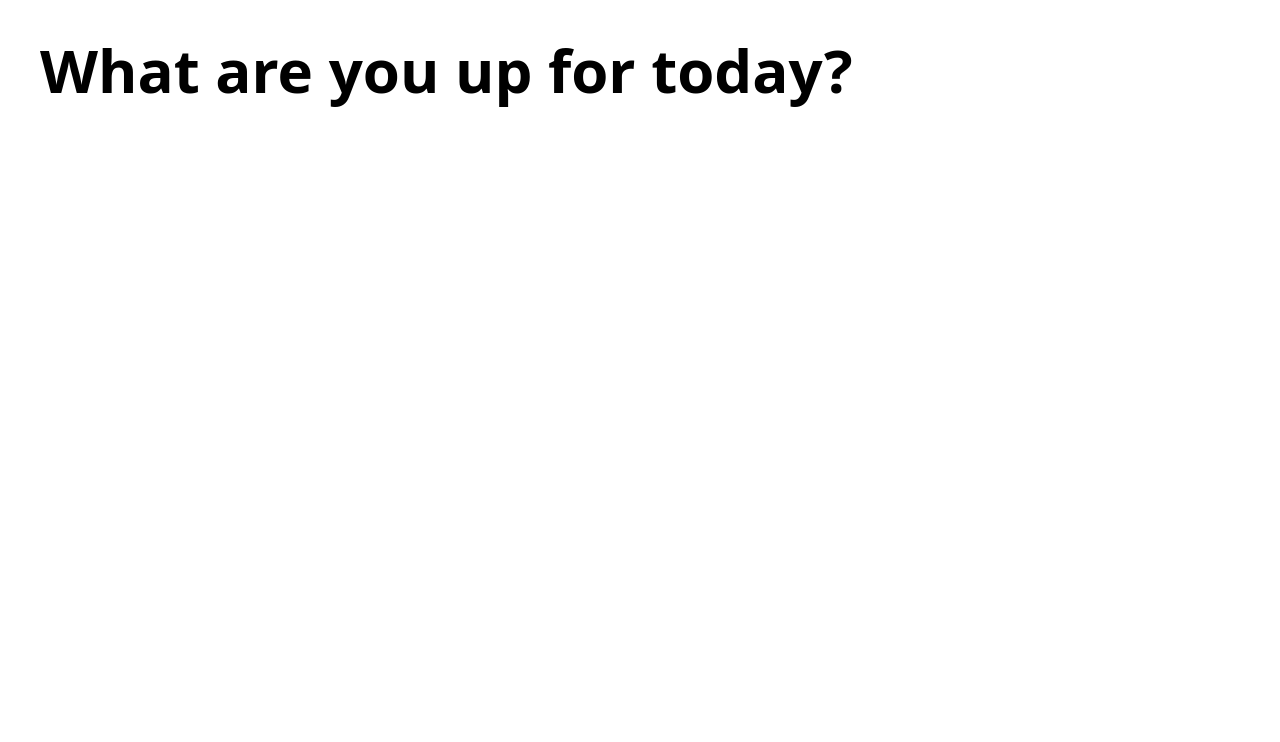
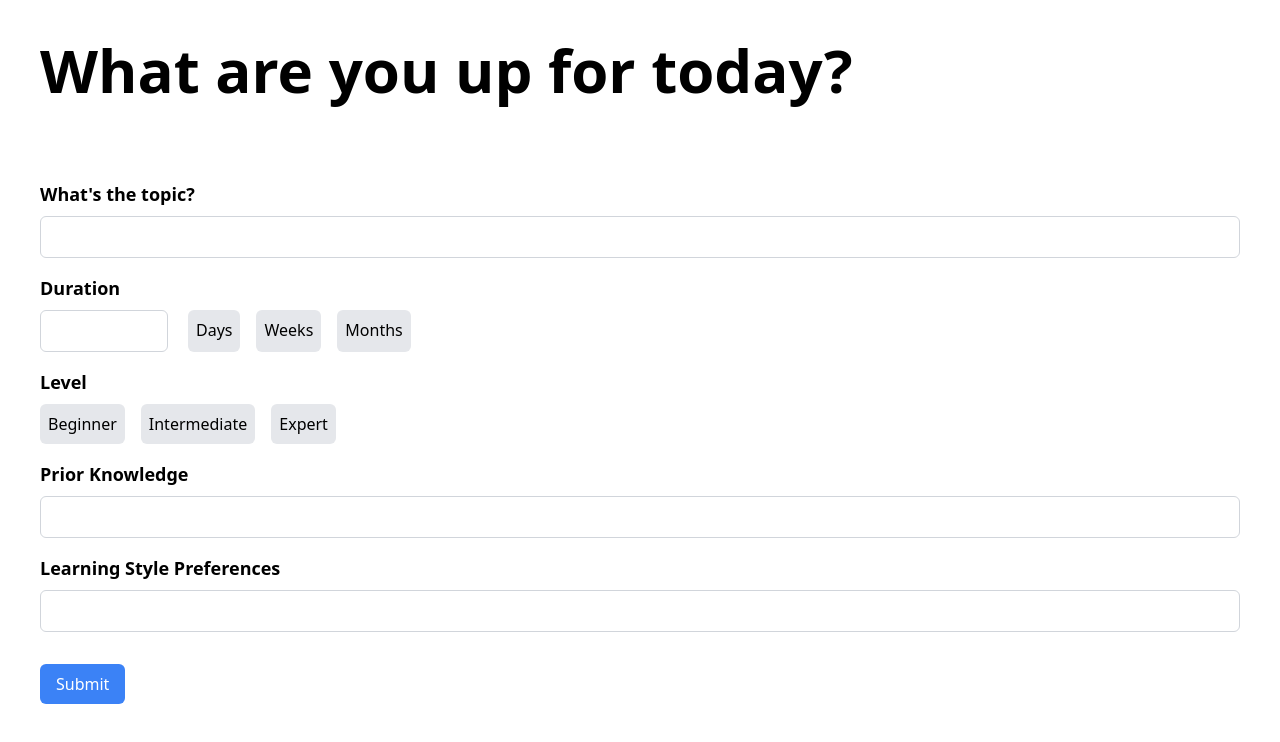
Before and after one commit to SaanviKumar13/Compass, a Next.js app in the folder client/: page /getstarted/learn in a window 1280 px wide. Shown: the top 742 px of the page. Built offline with nearby package versions, Linux system fonts and the light colour scheme.

Commit message:
feat: add learn page

```diff
--- a/client/components/Card.tsx
+++ b/client/components/Card.tsx
@@ -1,12 +1,14 @@
+import Link from 'next/link';
 import { ReactElement } from 'react';
 
 interface CardProps {
   icon: ReactElement;
   title: string;
   description: string;
+  href: string;
 }
 
-export function Card({ icon, title, description }: CardProps) {
+export function Card({ icon, title, description, href }: CardProps) {
   return (
     <div className="mt-6 w-96 bg-gray-500 p-10 rounded-3xl">
       <div>
@@ -15,8 +17,7 @@ export function Card({ icon, title, description }: CardProps) {
         <h1>{description}</h1>
       </div>
       <div className="pt-0">
-        <a href="#" className="inline-block">
-          <button className="flex items-center gap-2 hover:text-purple-400">
+        <Link href={href} className="flex items-center gap-2 hover:text-purple-400">
           Learn More
           <svg
             xmlns="http://www.w3.org/2000/svg"
@@ -28,8 +29,7 @@ export function Card({ icon, title, description }: CardProps) {
           >
             <path strokeLinecap="round" strokeLinejoin="round" d="M17.25 8.25L21 12m0 0l-3.75 3.75M21 12H3" />
           </svg>
-          </button>
-        </a>
+        </Link>
       </div>
     </div>
   );
--- a/client/pages/getstarted/index.tsx
+++ b/client/pages/getstarted/index.tsx
@@ -34,7 +34,13 @@ export default function GetStarted() {
       <h1 className="text-black font-bold text-6xl p-10">Get Started</h1>
       <div className="flex row-span-2 gap-20 m-10">
         {features.map((feature, index) => (
-          <Card key={index} icon={feature.icon} title={feature.title} description={feature.description} />
+          <Card
+            key={index}
+            icon={feature.icon}
+            title={feature.title}
+            description={feature.description}
+            href={feature.href}
+          />
         ))}
       </div>
     </div>
--- a/client/pages/getstarted/learn.tsx
+++ b/client/pages/getstarted/learn.tsx
@@ -1,7 +1,158 @@
-export default function Learn() {
+import React, { useState } from 'react';
+
+interface FormData {
+  topic: string;
+  duration: {
+    days: boolean;
+    weeks: boolean;
+    months: boolean;
+    number: string;
+  };
+  level: string | null;
+  priorKnowledge: string;
+  learningStyle: string;
+}
+
+const Learn: React.FC = () => {
+  const [formData, setFormData] = useState<FormData>({
+    topic: '',
+    duration: { days: false, weeks: false, months: false, number: '' },
+    level: null,
+    priorKnowledge: '',
+    learningStyle: '',
+  });
+
+  const handleDurationNumberChange = (value: string) => {
+    setFormData(prevFormData => ({
+      ...prevFormData,
+      duration: {
+        ...prevFormData.duration,
+        number: value,
+      },
+    }));
+  };
+
+  const handleDurationUnitChange = (unit: keyof FormData['duration']) => {
+    setFormData(prevFormData => ({
+      ...prevFormData,
+      duration: {
+        days: unit === 'days',
+        weeks: unit === 'weeks',
+        months: unit === 'months',
+        number: prevFormData.duration.number,
+      },
+    }));
+  };
+
+  const handleLevelClick = (level: string) => {
+    setFormData(prevFormData => ({
+      ...prevFormData,
+      level: prevFormData.level === level ? null : level,
+    }));
+  };
+
+  const handleChange = (event: React.ChangeEvent<HTMLInputElement>): void => {
+    const { name, value } = event.target;
+    setFormData(prevFormData => ({
+      ...prevFormData,
+      [name]: value,
+    }));
+  };
+
+  const handleSubmit = (event: React.FormEvent<HTMLFormElement>): void => {
+    event.preventDefault();
+    console.log('Form data submitted:', formData);
+  };
+
+  const levels: string[] = ['beginner', 'intermediate', 'expert'];
+  const durationUnits: Array<keyof FormData['duration']> = ['days', 'weeks', 'months'];
+
   return (
-    <div className="w-full h-screen bg-white">
+    <div className="w-full h-screen bg-white text-black">
       <h1 className="text-black font-bold text-6xl p-10">What are you up for today?</h1>
+      <form onSubmit={handleSubmit} className="p-10">
+        <label htmlFor="topic" className="block text-lg font-semibold mb-2">
+          What's the topic?
+        </label>
+        <input
+          type="text"
+          id="topic"
+          name="topic"
+          value={formData.topic}
+          onChange={handleChange}
+          className="w-full p-2 border border-gray-300 rounded-md focus:outline-none focus:border-blue-500"
+          required
+        />
+        <label className="block text-lg font-semibold mt-4 mb-2">Duration</label>
+        <div className="flex flex-row mb-4">
+          <input
+            type="number"
+            id="number"
+            name="number"
+            value={formData.duration.number}
+            onChange={e => handleDurationNumberChange(e.target.value)}
+            className="w-32 mr-5 p-2 border text-black border-gray-300 rounded-md focus:outline-none focus:border-blue-500"
+            required
+          />
+          {durationUnits.map(unit => (
+            <div
+              key={unit}
+              onClick={() => handleDurationUnitChange(unit)}
+              className={`cursor-pointer rounded-md p-2 mr-4 ${
+                formData.duration[unit] ? 'bg-blue-500 text-white' : 'bg-gray-200 text-black'
+              }`}
+            >
+              {unit.charAt(0).toUpperCase() + unit.slice(1)}
+            </div>
+          ))}
+        </div>
+        <label className="block text-lg font-semibold mt-4 mb-2">Level</label>
+        <div className="flex">
+          {levels.map(level => (
+            <div
+              key={level}
+              onClick={() => handleLevelClick(level)}
+              className={`cursor-pointer rounded-md p-2 mr-4 ${
+                formData.level === level ? 'bg-blue-500 text-white' : 'bg-gray-200 text-black'
+              }`}
+            >
+              {level.charAt(0).toUpperCase() + level.slice(1)}
+            </div>
+          ))}
+        </div>
+        <label htmlFor="priorKnowledge" className="block text-lg font-semibold mt-4 mb-2">
+          Prior Knowledge
+        </label>
+        <input
+          type="text"
+          id="priorKnowledge"
+          name="priorKnowledge"
+          value={formData.priorKnowledge}
+          onChange={handleChange}
+          className="w-full p-2 border border-gray-300 rounded-md focus:outline-none focus:border-blue-500"
+          required
+        />
+        <label htmlFor="learningStyle" className="block text-lg font-semibold mt-4 mb-2">
+          Learning Style Preferences
+        </label>
+        <input
+          type="text"
+          id="learningStyle"
+          name="learningStyle"
+          value={formData.learningStyle}
+          onChange={handleChange}
+          className="w-full p-2 border border-gray-300 rounded-md focus:outline-none focus:border-blue-500"
+          required
+        />
+        <button
+          type="submit"
+          className="mt-8 px-4 py-2 bg-blue-500 text-white rounded-md hover:bg-blue-600 focus:outline-none focus:bg-blue-600"
+        >
+          Submit
+        </button>
+      </form>
     </div>
   );
-}
+};
+
+export default Learn;
```
Lines whose indentation alone changed are shown as unchanged.
